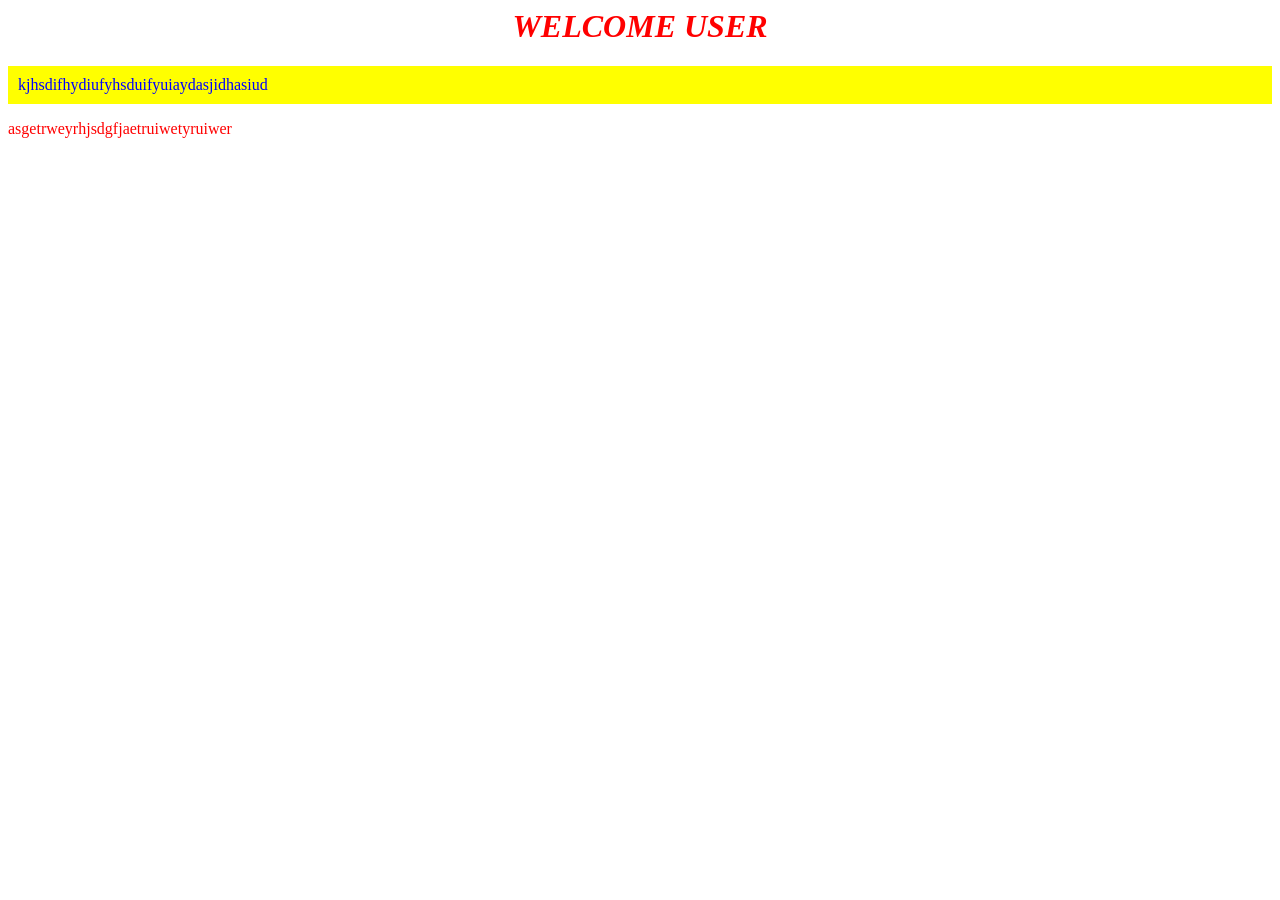
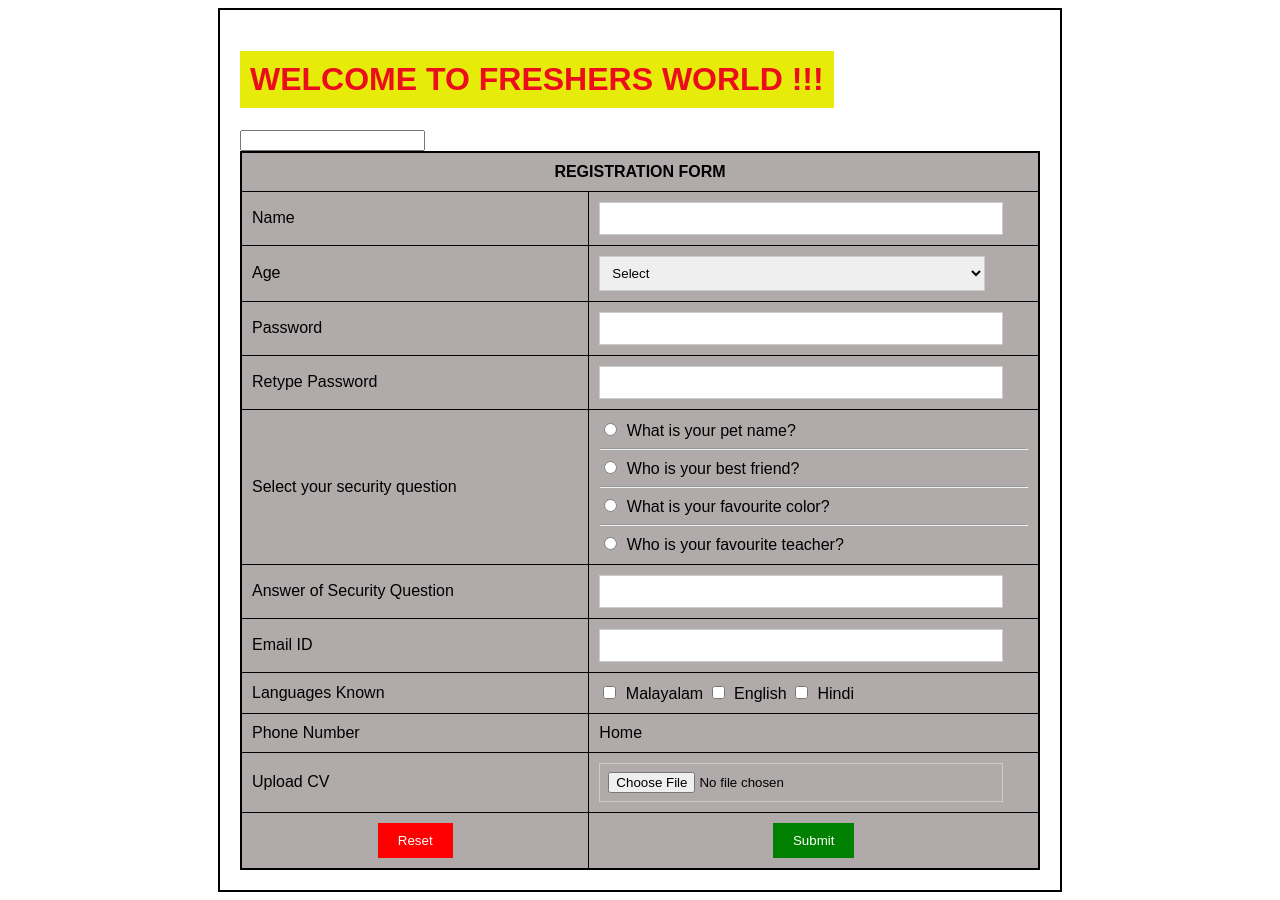
Before and after one commit to AaryamolMS/Student, a plain HTML site: page index.html in a window 1280 px wide. Before the commit the page ends 800 px from the top, so only its background shows below. Drawn offline with Linux system fonts and the light colour scheme.

Commit message:
Add files via upload

```diff
--- a/index.html
+++ b/index.html
@@ -1,16 +1,147 @@
-<html>
+<!DOCTYPE html>
+<html lang="en">
 <head>
-		<title>Learn css</title>
+    <meta charset="UTF-8">
+    <meta name="viewport" content="width=device-width, initial-scale=1.0">
+    <title>Registration Form</title>
     <style>
-		p{
-		color:red;
+        body {
+            font-family: Arial, sans-serif;
+        }
+
+        .container {
+            width: 800px;
+            margin: 0 auto;
+            padding: 20px;
+            background-color: #ffffff20;
+            border: 2px solid #000;
+        }
+
+        h1 {
+            color: rgb(236, 13, 28);
+            background-color: rgb(231, 235, 9);
+            padding: 10px;
+            width: fit-content;
+        }
+
+        table {
+            width: 100%;
+            border-collapse: collapse;
+            background-color: #b0aaaa;
+            border: 2px solid #000;
+        }
+
+        td {
+            padding: 10px;
+        }
+
+        td input[type="text"], td input[type="password"], td input[type="email"], td select, td input[type="file"] {
+            width: 90%;
+            padding: 8px;
+            border: 1px solid #ccc;
+        }
+
+        td input[type="radio"], td input[type="checkbox"] {
+            margin-right: 5px;
+        }
+
+        .buttons {
+            text-align: center;
+        }
+
+        .reset-btn, .submit-btn {
+            background-color: red;
+            color: white;
+            padding: 10px 20px;
+            border: none;
+            cursor: pointer;
+        }
+
+        .submit-btn {
+            background-color: green;
+        }
+
+        .reset-btn:hover, .submit-btn:hover {
+            opacity: 0.8;
         }
     </style>
 </head>
 <body>
-			<h1 style="color:red;font-style:italic;text-align:center;">WELCOME USER</h1>
-			<div style="color:blue;background-color:yellow;padding:10;">
-			kjhsdifhydiufyhsduifyuiaydasjidhasiud
+    <div class="container">
+        <h1 style="text-align: center;">WELCOME TO FRESHERS WORLD !!!</h1>
+
+            <table border="1">
+                <tr>
+                    <td colspan="2" style="text-align:center; background-color: #b0aaaa;"><strong>REGISTRATION FORM</strong></td>
+                </tr>
+                <tr>
+                    <td><label for="name">Name</label></td>
+                    <td><input type="text" id="name" name="name"></td>
+                </tr>
+                <tr>
+                    <td><label for="age">Age</label></td>
+                    <td>
+                        <select id="age" name="age">
+                            <option value="">Select</option>
+                            <!-- Add age options here -->
+                        </select>
+                    </td>
+                </tr>
+                <tr>
+                    <td><label for="password">Password</label></td>
+                    <td><input type="password" id="password" name="password"></td>
+                </tr>
+                <tr>
+                    <td><label for="retype-password">Retype Password</label></td>
+                    <td><input type="password" id="retype-password" name="retype-password"></td>
+                </tr>
+                <tr>
+                    <td>Select your security question</td>
+                    <td>
+                        <input type="radio" id="pet" name="security" value="pet">
+                        <label for="pet">What is your pet name?</label><br><hr>
+                        <input type="radio" id="friend" name="security" value="friend">
+                        <label for="friend">Who is your best friend?</label><br><hr>
+                        <input type="radio" id="color" name="security" value="color">
+                        <label for="color">What is your favourite color?</label><br><hr>
+                        <input type="radio" id="teacher" name="security" value="teacher">
+                        <label for="teacher">Who is your favourite teacher?</label>
+                    </td>
+                </tr>
+                <tr>
+                    <td><label for="answer">Answer of Security Question</label></td>
+                    <td><input type="text" id="answer" name="answer"></td>
+                </tr>
+                <tr>
+                    <td><label for="email">Email ID</label></td>
+                    <td><input type="email" id="email" name="email"></td>
+                </tr>
+                <tr>
+                    <td>Languages Known</td>
+                    <td>
+                        <input type="checkbox" id="malayalam" name="languages" value="malayalam">
+                        <label for="malayalam">Malayalam</label>
+                        <input type="checkbox" id="english" name="languages" value="english">
+                        <label for="english">English</label>
+                        <input type="checkbox" id="hindi" name="languages" value="hindi">
+                        <label for="hindi">Hindi</label>
+                    </td>
+                </tr>
+                <tr>
+                    <td>Phone Number</td>
+                    <td>Home</td>
+                    <input type="text">
+                </tr>
+                <tr>
+                    <td><label for="cv">Upload CV</label></td>
+                    <td><input type="file" id="cv" name="cv"></td>
+                </tr>
+                <tr class="buttons">
+                    <td><button type="reset" class="reset-btn" style="background-color: red; color: white; padding: 10px 20px; border: none; cursor: pointer;">Reset</button></td>
+                    <td><button type="submit" class="submit-btn" style="background-color: green; color: white; padding: 10px 20px; border: none; cursor: pointer;">Submit</button></td>
+                </tr>
+            </table>
+        </form>
     </div>
-			<p>asgetrweyrhjsdgfjaetruiwetyruiwer</p>
 </body>
+</html>
```
Lines whose indentation alone changed are shown as unchanged.
